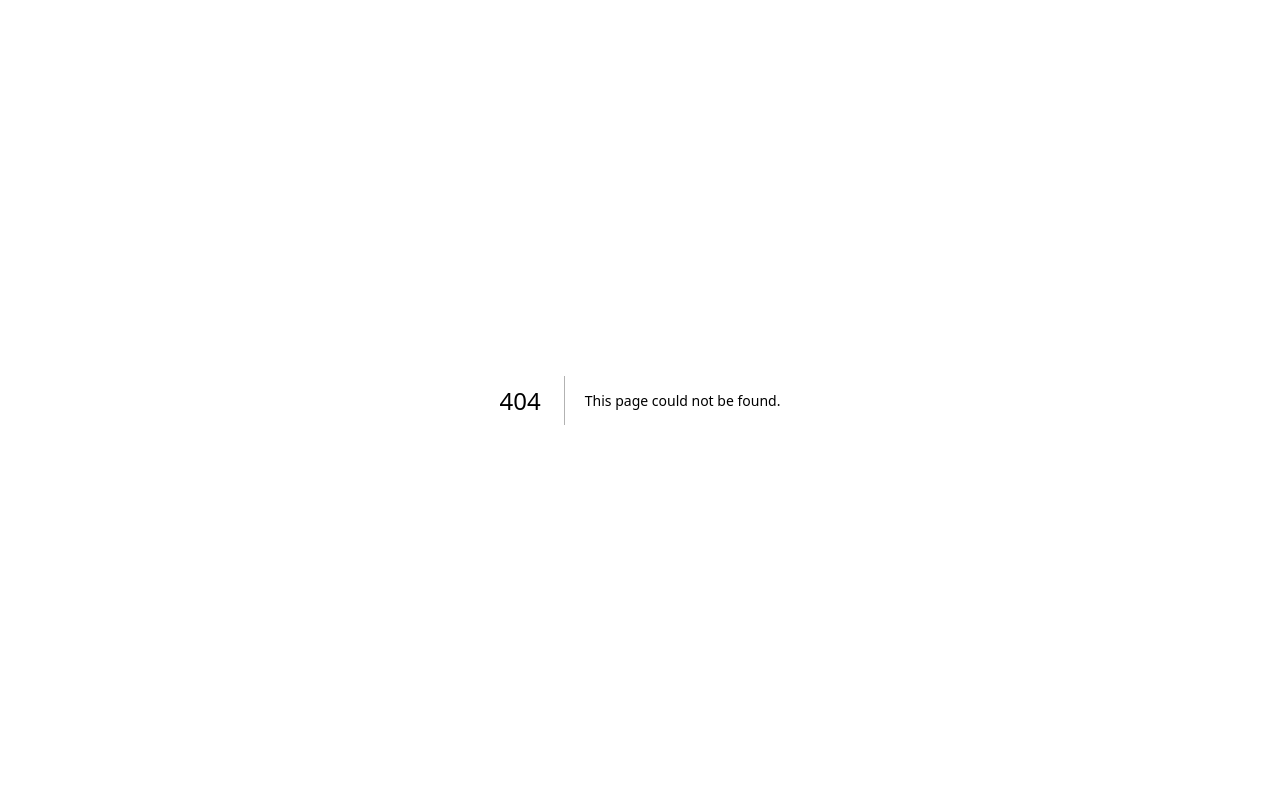
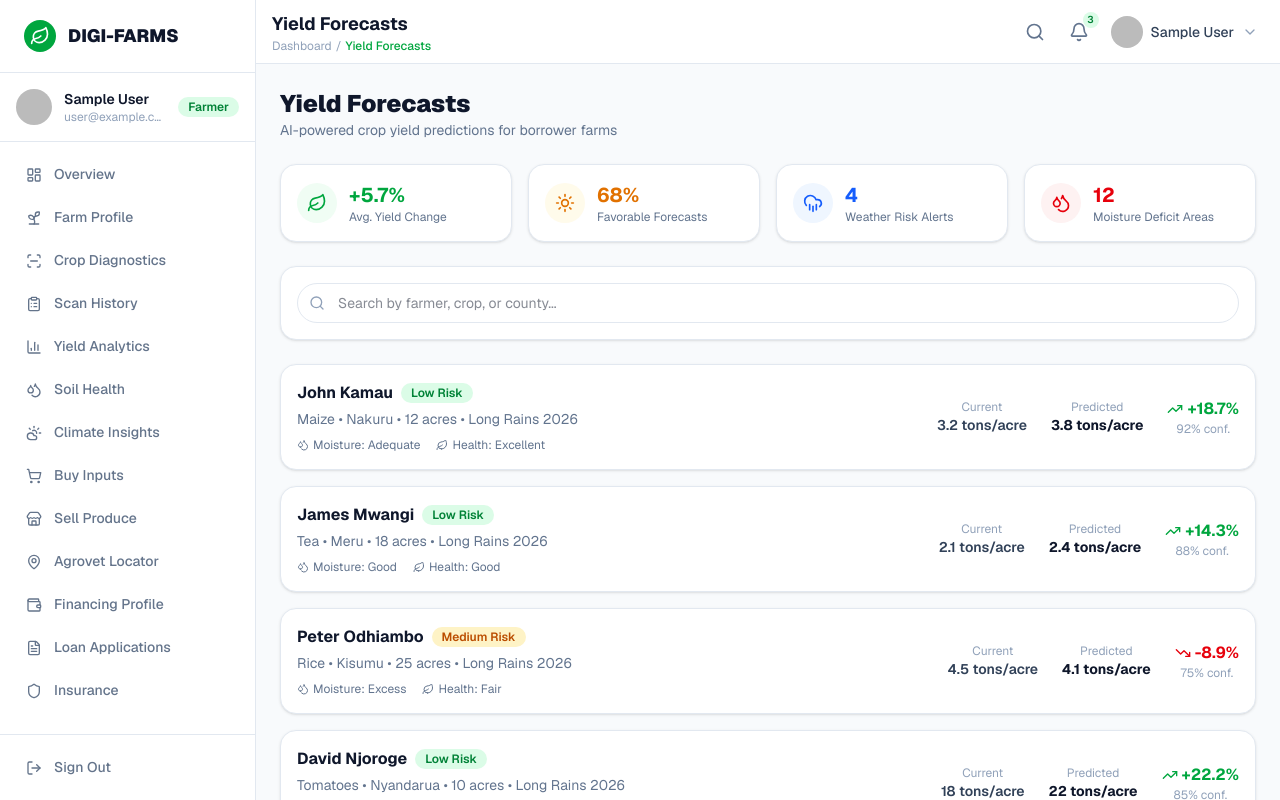
Before and after one commit to Faqih001/digi-farms, a Next.js app: page /lender/forecasts in a window 1280 px wide. Before the commit this address had no page. Built offline with nearby package versions, Linux system fonts and the light colour scheme; no server answers; sample sign-in values are in the browser's storage.

Commit message:
feat: add forecasts page with yield predictions and risk assessments for farmers

```diff
--- /dev/null
+++ b/app/(dashboard)/lender/forecasts/page.tsx
@@ -0,0 +1,92 @@
+import { Card, CardContent, CardHeader, CardTitle } from "@/components/ui/card";
+import { Badge } from "@/components/ui/badge";
+import { TrendingUp, TrendingDown, Leaf, Droplets, Sun, CloudRain, Search } from "lucide-react";
+
+const forecasts = [
+  { farmer: "John Kamau", crop: "Maize", county: "Nakuru", acres: 12, currentYield: "3.2 tons/acre", predicted: "3.8 tons/acre", change: +18.7, confidence: 92, risk: "Low", season: "Long Rains 2026", moisture: "Adequate", health: "Excellent" },
+  { farmer: "James Mwangi", crop: "Tea", county: "Meru", acres: 18, currentYield: "2.1 tons/acre", predicted: "2.4 tons/acre", change: +14.3, confidence: 88, risk: "Low", season: "Long Rains 2026", moisture: "Good", health: "Good" },
+  { farmer: "Peter Odhiambo", crop: "Rice", county: "Kisumu", acres: 25, currentYield: "4.5 tons/acre", predicted: "4.1 tons/acre", change: -8.9, confidence: 75, risk: "Medium", season: "Long Rains 2026", moisture: "Excess", health: "Fair" },
+  { farmer: "David Njoroge", crop: "Tomatoes", county: "Nyandarua", acres: 10, currentYield: "18 tons/acre", predicted: "22 tons/acre", change: +22.2, confidence: 85, risk: "Low", season: "Long Rains 2026", moisture: "Adequate", health: "Good" },
+  { farmer: "Alice Chebet", crop: "Wheat", county: "Uasin Gishu", acres: 5, currentYield: "2.8 tons/acre", predicted: "2.0 tons/acre", change: -28.6, confidence: 68, risk: "High", season: "Long Rains 2026", moisture: "Deficit", health: "Poor" },
+  { farmer: "Grace Akinyi", crop: "Beans", county: "Nairobi", acres: 2, currentYield: "1.2 tons/acre", predicted: "1.4 tons/acre", change: +16.7, confidence: 78, risk: "Medium", season: "Long Rains 2026", moisture: "Adequate", health: "Good" },
+];
+
+export default function ForecastsPage() {
+  return (
+    <div className="space-y-6">
+      <div>
+        <h1 className="text-2xl font-black text-slate-900 dark:text-white">Yield Forecasts</h1>
+        <p className="text-sm text-slate-500">AI-powered crop yield predictions for borrower farms</p>
+      </div>
+
+      <div className="grid grid-cols-2 lg:grid-cols-4 gap-4">
+        {[
+          { icon: Leaf, label: "Avg. Yield Change", value: "+5.7%", color: "text-green-600", bg: "bg-green-50 dark:bg-green-950" },
+          { icon: Sun, label: "Favorable Forecasts", value: "68%", color: "text-amber-600", bg: "bg-amber-50 dark:bg-amber-950" },
+          { icon: CloudRain, label: "Weather Risk Alerts", value: "4", color: "text-blue-600", bg: "bg-blue-50 dark:bg-blue-950" },
+          { icon: Droplets, label: "Moisture Deficit Areas", value: "12", color: "text-red-600", bg: "bg-red-50 dark:bg-red-950" },
+        ].map(({ icon: Icon, label, value, color, bg }) => (
+          <Card key={label}>
+            <CardContent className="p-4 flex items-center gap-3">
+              <div className={`w-10 h-10 rounded-xl ${bg} flex items-center justify-center`}>
+                <Icon className={`w-5 h-5 ${color}`} />
+              </div>
+              <div>
+                <p className={`text-xl font-bold ${color}`}>{value}</p>
+                <p className="text-xs text-slate-500">{label}</p>
+              </div>
+            </CardContent>
+          </Card>
+        ))}
+      </div>
+
+      <Card>
+        <CardContent className="p-4">
+          <div className="relative">
+            <Search className="absolute left-3 top-1/2 -translate-y-1/2 w-4 h-4 text-slate-400" />
+            <input className="w-full h-10 pl-10 pr-4 rounded-xl border border-slate-200 dark:border-slate-700 bg-white dark:bg-slate-900 text-sm focus:outline-none focus:ring-2 focus:ring-green-500" placeholder="Search by farmer, crop, or county..." />
+          </div>
+        </CardContent>
+      </Card>
+
+      <div className="grid gap-4">
+        {forecasts.map((f) => (
+          <Card key={f.farmer}>
+            <CardContent className="p-4">
+              <div className="flex flex-col lg:flex-row lg:items-center justify-between gap-4">
+                <div className="flex-1">
+                  <div className="flex items-center gap-2 mb-1">
+                    <span className="font-bold text-slate-900 dark:text-white">{f.farmer}</span>
+                    <Badge variant={f.risk === "Low" ? "success" : f.risk === "Medium" ? "warning" : "destructive"} className="text-xs">{f.risk} Risk</Badge>
+                  </div>
+                  <p className="text-sm text-slate-500">{f.crop} • {f.county} • {f.acres} acres • {f.season}</p>
+                  <div className="flex items-center gap-4 mt-2 text-xs text-slate-500">
+                    <span className="flex items-center gap-1"><Droplets className="w-3 h-3" /> Moisture: {f.moisture}</span>
+                    <span className="flex items-center gap-1"><Leaf className="w-3 h-3" /> Health: {f.health}</span>
+                  </div>
+                </div>
+                <div className="flex items-center gap-6">
+                  <div className="text-center">
+                    <p className="text-xs text-slate-400">Current</p>
+                    <p className="font-semibold text-sm text-slate-700 dark:text-slate-300">{f.currentYield}</p>
+                  </div>
+                  <div className="text-center">
+                    <p className="text-xs text-slate-400">Predicted</p>
+                    <p className="font-bold text-sm text-slate-900 dark:text-white">{f.predicted}</p>
+                  </div>
+                  <div className="text-center">
+                    <div className={`flex items-center gap-1 ${f.change >= 0 ? "text-green-600" : "text-red-600"}`}>
+                      {f.change >= 0 ? <TrendingUp className="w-4 h-4" /> : <TrendingDown className="w-4 h-4" />}
+                      <span className="font-bold">{f.change >= 0 ? "+" : ""}{f.change}%</span>
+                    </div>
+                    <p className="text-xs text-slate-400">{f.confidence}% conf.</p>
+                  </div>
+                </div>
+              </div>
+            </CardContent>
+          </Card>
+        ))}
+      </div>
+    </div>
+  );
+}
```
